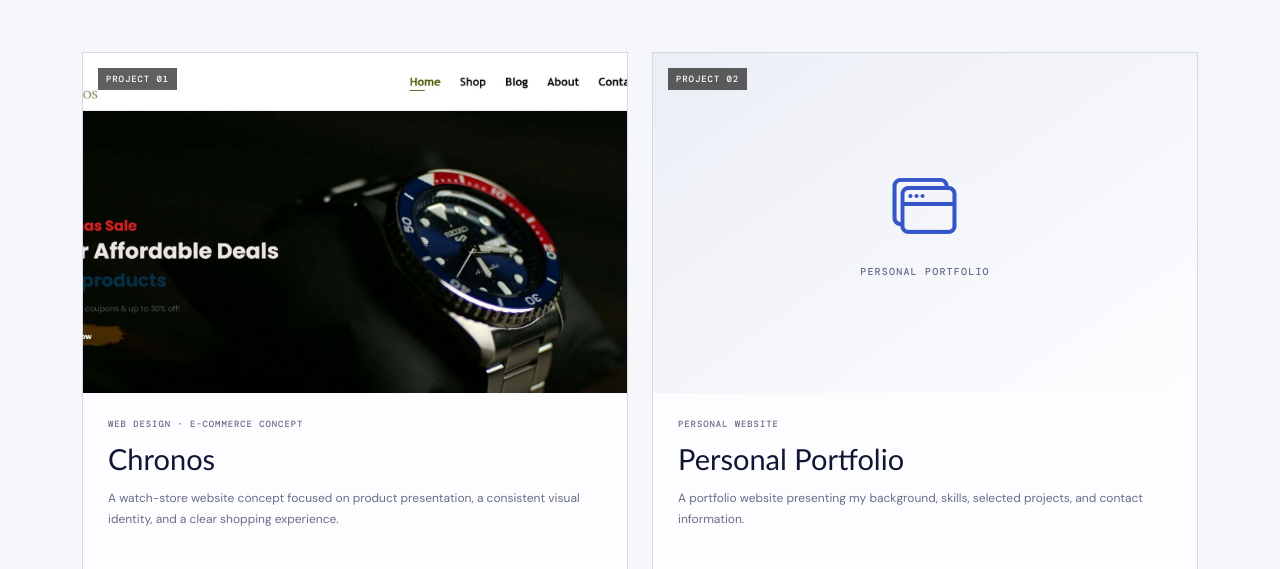
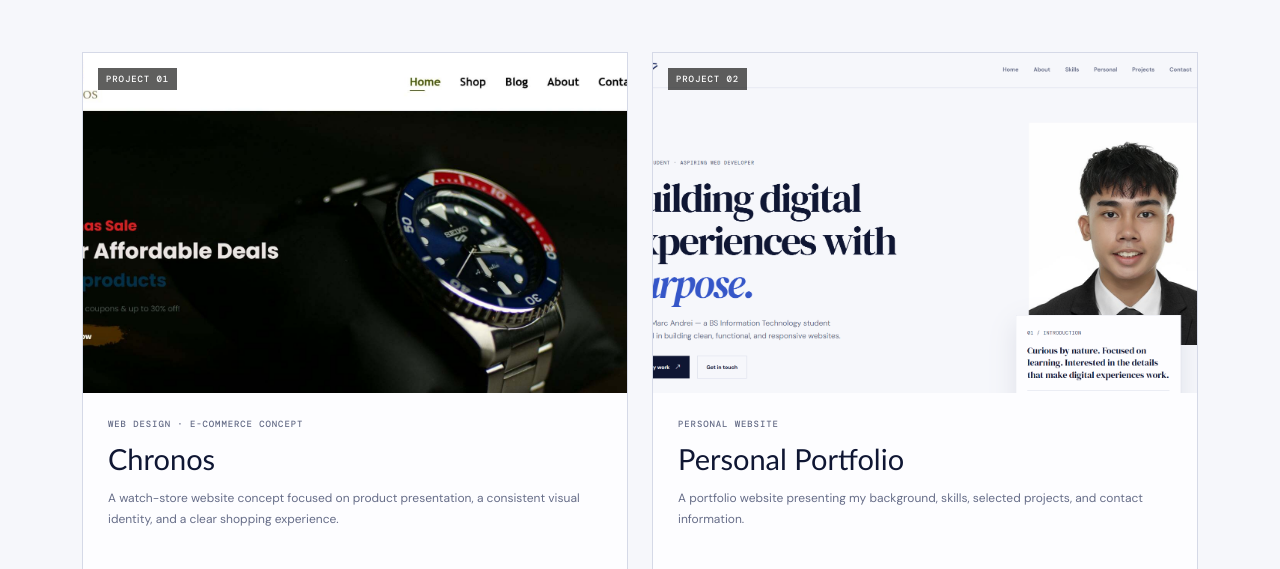
Before and after one commit to mrcsrcna/mrcsrcna.github.io, a plain HTML site: page index.html in a window 1280 px wide. Shown: the part 3635-4204 px from the top of the page. Drawn offline with nearby package versions, Linux system fonts and the light colour scheme; no server answers.

Commit message:
Added changes in my repository; Added an image to project section

```diff
--- a/index.html
+++ b/index.html
@@ -587,7 +587,7 @@
               <article class="project-card">
                 <div class="project-visual">
                   <img
-                    src="imagesportfolio-preview.png"
+                    src="portfolio.png"
                     alt="Personal portfolio website screenshot"
                     class="project-image"
                     loading="lazy"
```
Also changed, not shown: Portfolio.jpg (deleted), portfolio.png (added).
